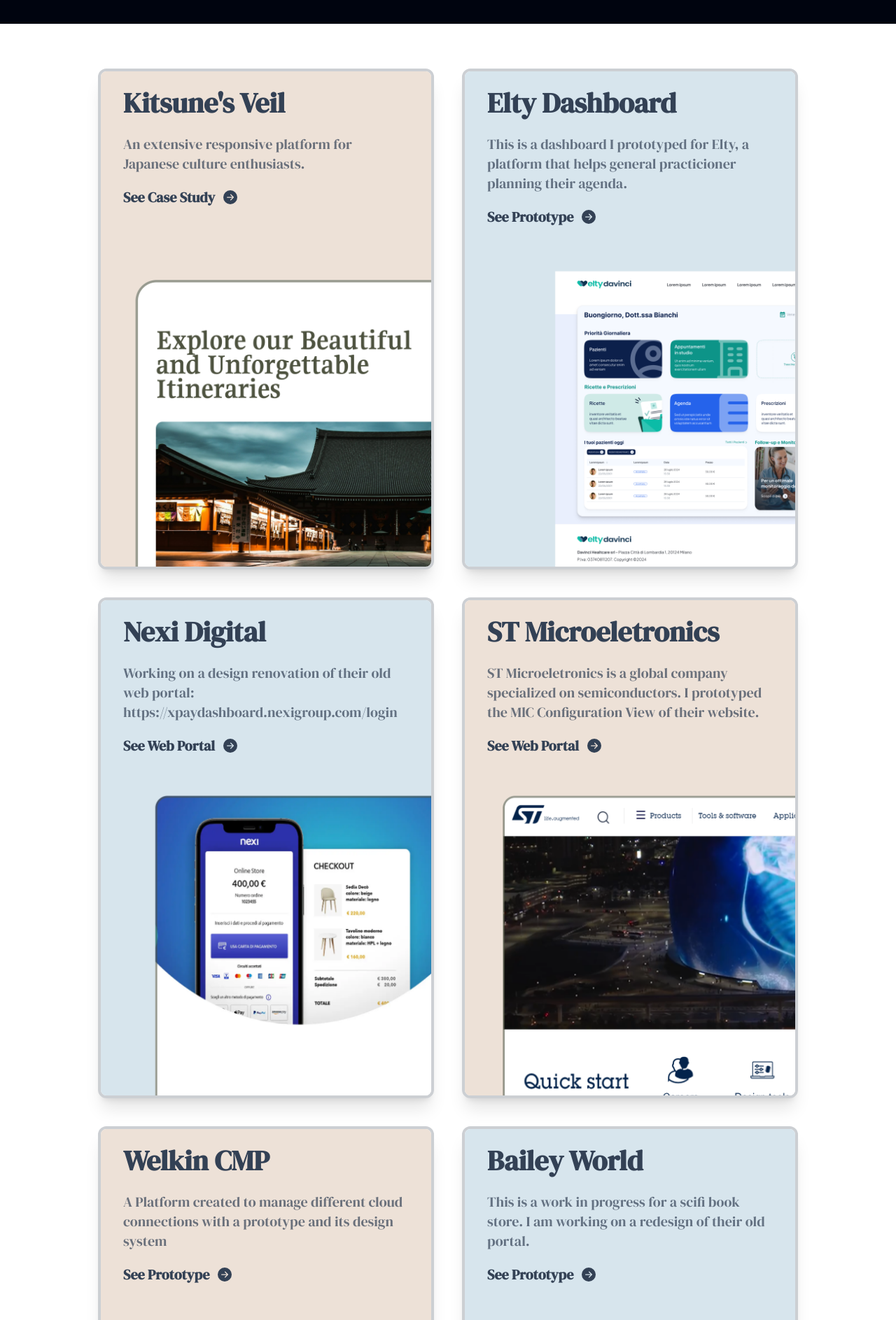
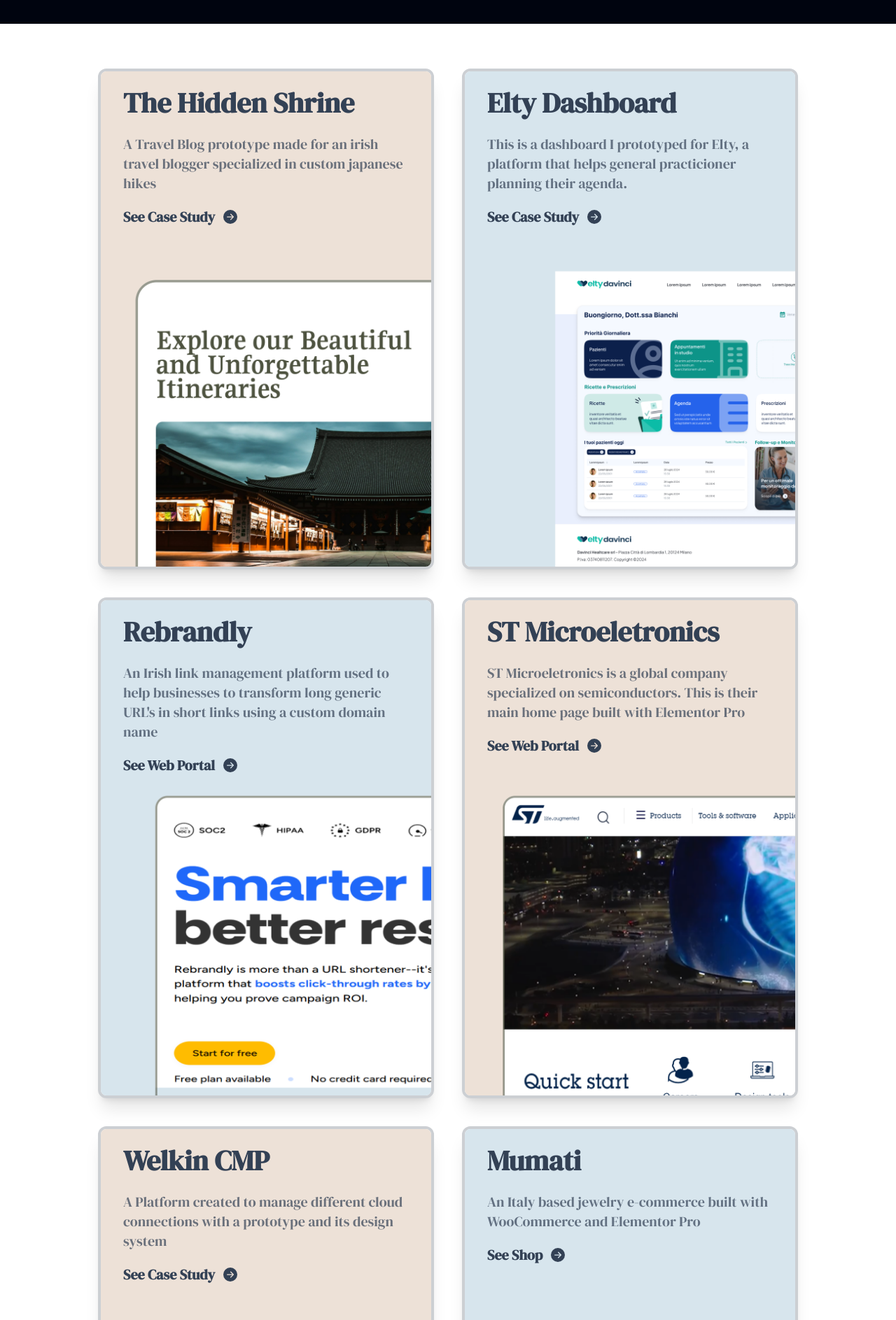
Before and after one commit to andreasiano/UI-UX-Portfolio, a React (Create React App) app: page / in a window 1280 px wide. Shown: the part 620-2507 px from the top of the page at 70% size. Built offline with nearby package versions, Linux system fonts and the light colour scheme.

Commit message:
Adding three new cards

```diff
--- a/src/constants/index.js
+++ b/src/constants/index.js
@@ -1,9 +1,9 @@
 import img1 from '../assets/kitsune.png'
 import img2 from '../assets/elty.png'
 import img3 from '../assets/ST.png'
-import img4 from '../assets/Nexi.png'
+import img4 from '../assets/Rebrandly.png'
 import img5 from '../assets/Welkin CMP.png'
-import img6 from '../assets/BaileyWorld.png'
+import img6 from '../assets/Mumati.png'
 import { BsFillArrowRightCircleFill } from 'react-icons/bs'
 
 export const navLinks = [
@@ -24,10 +24,10 @@
 export const imgData = [
          {
            id: 1,
-           title: "Kitsune's Veil",
+           title: "The Hidden Shrine",
            img: img1,
            description:
-             "An extensive responsive platform for Japanese culture enthusiasts.",
+             "A Travel Blog prototype made for an irish travel blogger specialized in custom japanese hikes",
            button: "See Case Study",
            link: "https://www.figma.com/design/K6fpi5nE9pmCCJ1qjWzi0V/Kitsune's-Veil?node-id=0-1&t=oQFcA1ddaP9PTlmF-0",
            icon: <BsFillArrowRightCircleFill />,
@@ -38,19 +38,19 @@
            img: img2,
            description:
              "This is a dashboard I prototyped for Elty, a platform that helps general practicioner planning their agenda.",
-           button: "See Prototype",
+           button: "See Case Study",
            link:
              "https://www.figma.com/design/yBFRg58Wn3xrZIvqIKzQUS/Elty-Dashboard?node-id=0-1&p=f&t=q5BwUwKoNDWcF10d-0",
            icon: <BsFillArrowRightCircleFill />,
          },
          {
            id: 3,
-           title: "Nexi Digital",
+           title: "Rebrandly",
            img: img4,
            description:
-             "Working on a design renovation of their old web portal: https://xpaydashboard.nexigroup.com/login",
+             "An Irish link management platform used to help businesses to transform long generic URL's in short links using a custom domain name",
            button: "See Web Portal",
-           link: "https://ngwecomm-dev.nexi.it/prelogin",
+           link: "https://www.rebrandly.com/",
            icon: <BsFillArrowRightCircleFill />,
          },
          {
@@ -58,7 +58,7 @@
            title: "ST Microeletronics",
            img: img3,
            description:
-             " ST Microeletronics is a global company specialized on semiconductors. I prototyped the MlC Configuration View of their website.",
+             " ST Microeletronics is a global company specialized on semiconductors. This is their main home page built with Elementor Pro",
           button: "See Web Portal",
            link:
              "https://www.st.com/content/st_com/en.html",
@@ -70,18 +70,18 @@
            img: img5,
            description:
              "A Platform created to manage different cloud connections with a prototype and its design system",
-           button: "See Prototype",
+           button: "See Case Study",
            link: "https://www.figma.com/design/eBYM5OwjGNaexDWKBcsAFx/WelkinReply?node-id=10-810&t=JipeYG7mHYcuXUWn-1",
            icon: <BsFillArrowRightCircleFill />,
          },
          {
            id: 6,
-           title: "Bailey World",
+           title: "Mumati",
            img: img6,
            description:
-             "This is a work in progress for a scifi book store. I am working on a redesign of their old portal.",
-           button: "See Prototype",
-           link: "https://www.figma.com/design/RULXouYpq1RgmvIODIgZe2/BaileyWorld?node-id=1-2&t=SHosvj5AaeBgN5Ap-1",
+             "An Italy based jewelry e-commerce built with WooCommerce and Elementor Pro",
+           button: "See Shop",
+           link: "https://www.mumati.it/",
            icon: <BsFillArrowRightCircleFill />,
          },
        ];
```
Also changed, not shown: src/assets/Mumati.png (added), src/assets/Rebrandly.png (added).
